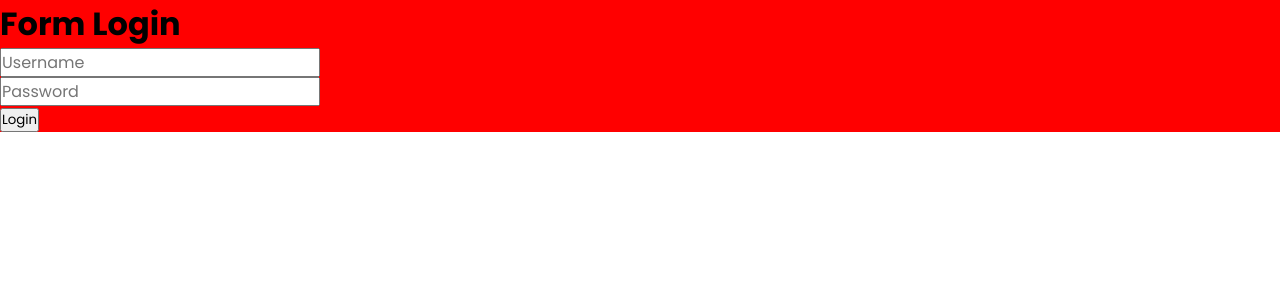
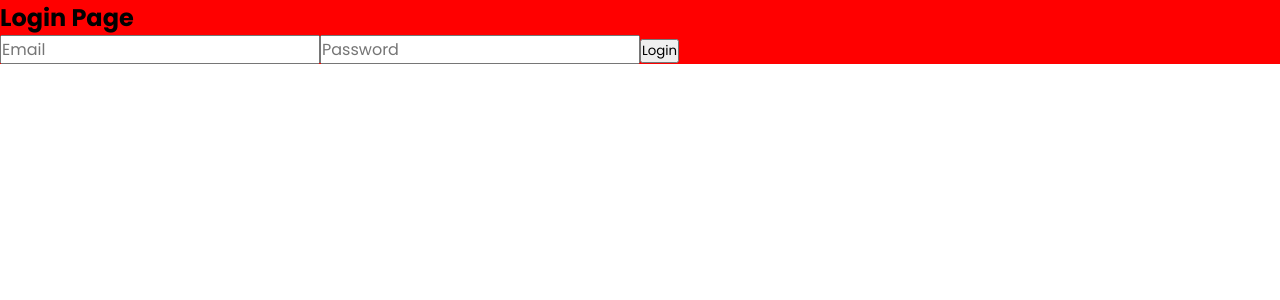
Before and after one commit to Fcknt/Dwidaya_Web, a React (Create React App) app: page /login in a window 1280 px wide. Shown: the top 300 px of the page. Built offline with nearby package versions, Linux system fonts and the light colour scheme.

Commit message:
second commit

```diff
--- a/package.json
+++ b/package.json
@@ -11,6 +11,7 @@
     "react": "^18.2.0",
     "react-dom": "^18.2.0",
     "react-icons": "^4.11.0",
+    "react-router-dom": "^6.18.0",
     "react-scripts": "5.0.1",
     "web-vitals": "^2.1.4"
   },
--- a/public/index.html
+++ b/public/index.html
@@ -16,7 +16,7 @@
 
 		<link rel="manifest" href="%PUBLIC_URL%/manifest.json" />
 
-		<title>React App</title>
+		<title>Dwidaya tour</title>
 	</head>
 	<body>
 		<noscript>You need to enable JavaScript to run this app.</noscript>
--- a/src/App.js
+++ b/src/App.js
@@ -1,26 +1,17 @@
 import React from 'react';
+import { BrowserRouter as Router, Routes, Route } from 'react-router-dom';
 import './App.css';
-import About from './Components/About/About';
-import Blog from './Components/Blog/Blog';
-import Footer from './Components/Footer/Footer';
-import Home from './Components/Home/Home';
-import Navbar from './Components/Navbar/Navbar';
-import Offer from './Components/Offer/Offer';
-import Popular from './Components/Popular/Popular';
 import Login from './Components/Login/Login';
+import First from './Components/Pages/First';
 
 const App = () => {
 	return (
-		<>
-			<Login />
-			{/*<Navbar />
-			<Home />
-			<Popular />
-			<Offer />
-			<About />
-			<Blog />
-			<Footer />*/}
-		</>
+		<Router>
+			<Routes>
+				<Route path="/" element={<First />} />
+				<Route path="/login" element={<Login />} />
+			</Routes>
+		</Router>
 	);
 };
 
--- a/src/Components/Home/Home.jsx
+++ b/src/Components/Home/Home.jsx
@@ -19,12 +19,6 @@ const Home = () => {
 					<p data-aos="fade-up" data-aos-duration="2500" className="subTitle">
 						Travel to your favourite city with respectful of the environment!
 					</p>
-
-					<button data-aos="fade-up" data-aos-duration="3000" className="btn">
-						<a href="#" className="">
-							Explore Now
-						</a>
-					</button>
 				</div>
 
 				<div className="homeCard grid">
--- a/src/Components/Login/Login.jsx
+++ b/src/Components/Login/Login.jsx
@@ -1,45 +1,34 @@
 import React, { useState } from 'react';
-import './login.css';
+import './login.scss';
 
-function App() {
-	const [username, setUsername] = useState('');
+const Login = () => {
+	const [email, setEmail] = useState('');
 	const [password, setPassword] = useState('');
-	const [loggedIn, setLoggedIn] = useState(false);
 
 	const handleLogin = () => {
-		if (username === 'user' && password === 'password') {
-			setLoggedIn(true);
-		} else {
-			alert('Login gagal. Silakan coba lagi.');
-		}
+		// Tambahkan logika autentikasi di sini
 	};
 
 	return (
-		<div className="cont">
-			{loggedIn ? (
-				<h1>Selamat datang, {username}!</h1>
-			) : (
-				<div className="form">
-					<h1>Form Login</h1>
+		<div className="cont1">
+			<h2>Login Page</h2>
+			<form>
 				<input
-						type="text"
-						placeholder="Username"
-						value={username}
-						onChange={(e) => setUsername(e.target.value)}
+					type="email"
+					placeholder="Email"
+					value={email}
+					onChange={(e) => setEmail(e.target.value)}
 				/>
-					<br />
 				<input
 					type="password"
 					placeholder="Password"
 					value={password}
 					onChange={(e) => setPassword(e.target.value)}
 				/>
-					<br />
 				<button onClick={handleLogin}>Login</button>
-				</div>
-			)}
+			</form>
 		</div>
 	);
-}
+};
 
-export default App;
+export default Login;
--- a/src/Components/Login/login.scss
+++ b/src/Components/Login/login.scss
@@ -10,6 +10,6 @@
 	--inputColor: hsl(330, 12%, 97%);
 }
 
-.cont {
-	background-color: red;
+.cont1 {
+	background: red;
 }
--- a/src/Components/Navbar/Navbar.jsx
+++ b/src/Components/Navbar/Navbar.jsx
@@ -1,10 +1,13 @@
 import React, { useState } from 'react';
+import { useNavigate } from 'react-router-dom';
 import './navbar.css';
 import { SiYourtraveldottv } from 'react-icons/si';
 import { AiFillCloseCircle } from 'react-icons/ai';
 import { TbGridDots } from 'react-icons/tb';
 
 const Navbar = () => {
+	const navigate = useNavigate();
+
 	const [active, setActive] = useState('navBar');
 	const showNav = () => {
 		setActive('navBar activeNavbar');
@@ -69,7 +72,10 @@ const Navbar = () => {
 						</li>
 
 						<div className="headerBtns flex">
-							<button className="btn LoginBtn">
+							<button
+								onClick={() => navigate('/login')}
+								className="btn LoginBtn"
+							>
 								<a href="#">Login</a>
 							</button>
 
--- /dev/null
+++ b/src/Components/Pages/First.jsx
@@ -0,0 +1,23 @@
+import Navbar from '../Navbar/Navbar';
+import Home from '../Home/Home';
+import Popular from '../Popular/Popular';
+import Offer from '../Offer/Offer';
+import About from '../About/About';
+import Blog from '../Blog/Blog';
+import Footer from '../Footer/Footer';
+
+const First = () => {
+	return (
+		<>
+			<Navbar />
+			<Home />
+			<Popular />
+			<Offer />
+			<About />
+			<Blog />
+			<Footer />
+		</>
+	);
+};
+
+export default First;
```
Also changed, not shown: 1 other file (tests, documents, lock files or other folders). Lines whose indentation alone changed are shown as unchanged.
